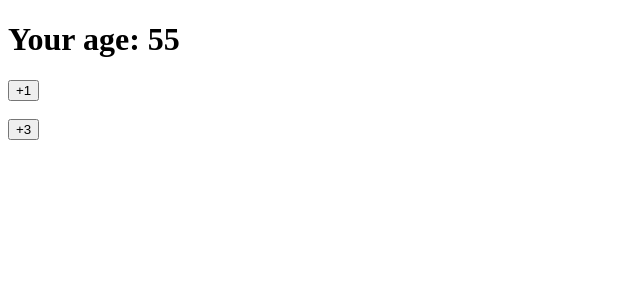
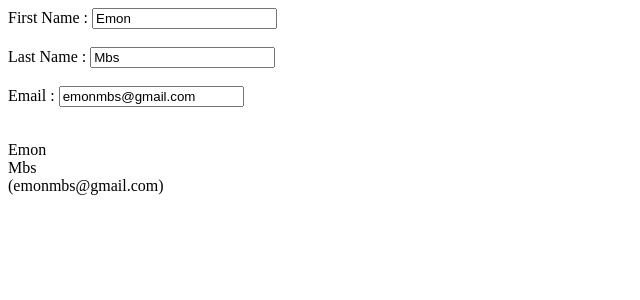
Before and after one commit to this-is-emon/react-practice, a React (Vite) app in the folder 03counter/: page / in a window 1280 px wide. Shown: the top 300 px of the page, without its empty margins (0-640 px from the left). Built offline with nearby package versions, Linux system fonts and the light colour scheme.

Commit message:
Object in UseState()

```diff
--- a/03counter/src/App.jsx
+++ b/03counter/src/App.jsx
@@ -1,7 +1,8 @@
 //import Counter from "./components/Counter/counter";
 //import ObjectInUseState from "./components/ObjectInUseState";
 
-import UpdaterFunction from "./components/UpdaterFunction/UpdaterFunction";
+import Form_object from "./components/Object/Form_object";
+//import UpdaterFunction from "./components/UpdaterFunction/UpdaterFunction";
 
 //import Form from "./components/Form/Form";
 
@@ -17,7 +18,8 @@ function App() {
       {/* <InputText /> */}
       {/* <Checkbox /> */}
       {/* <Form /> */}
-      <UpdaterFunction />
+      {/* <UpdaterFunction /> */}
+      <Form_object />
     </>
   );
 }
--- /dev/null
+++ b/03counter/src/components/Object/Form_object.jsx
@@ -0,0 +1,57 @@
+// Form (object)
+// In this example, the form state variable holds an object. Each input has
+// a change handler that calls setForm with the next state of the entire form.
+// The { ...form } spread syntax ensures that the state object is replaced
+// rather than mutated.
+// eslint-disable-next-line no-unused-vars
+import React, { useState } from "react";
+
+function Form_object() {
+  const [form, setForm] = useState({
+    firstName: "Emon",
+    lastName: "Mbs",
+    email: "emonmbs@gmail.com",
+  });
+  return (
+    <>
+      <label htmlFor="">
+        First Name :{" "}
+        <input
+          type="text"
+          value={form.firstName}
+          onChange={(e) => setForm({ ...form, firstName: e.target.value })}
+        />
+      </label>
+      <br />
+      <br />
+      <label htmlFor="">
+        Last Name :{" "}
+        <input
+          type="text"
+          value={form.lastName}
+          onChange={(e) => setForm({ ...form, lastName: e.target.value })}
+        />
+      </label>
+      <br />
+      <br />
+      <label htmlFor="">
+        Email :{" "}
+        <input
+          type="text"
+          value={form.email}
+          onChange={(e) => setForm({ ...form, email: e.target.value })}
+        />
+      </label>
+      <br />
+      <br />
+      <p>
+        {form.firstName}
+        <br />
+        {form.lastName}
+        <br />({form.email})
+      </p>
+    </>
+  );
+}
+
+export default Form_object;
```
